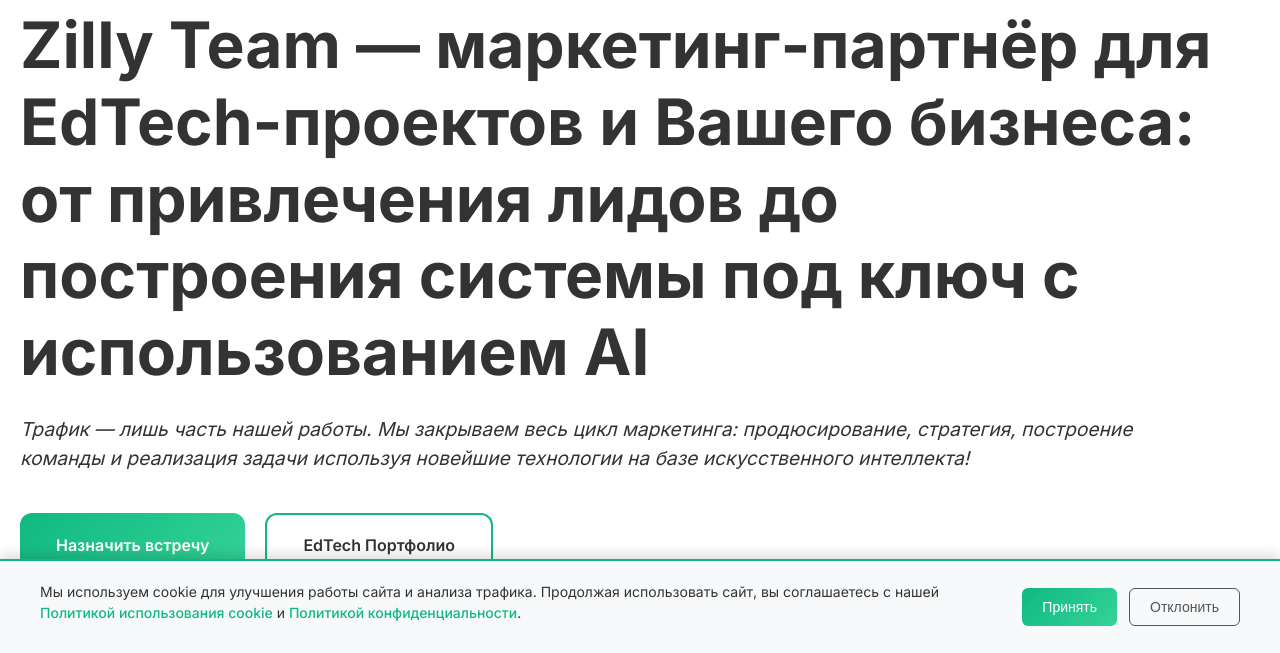
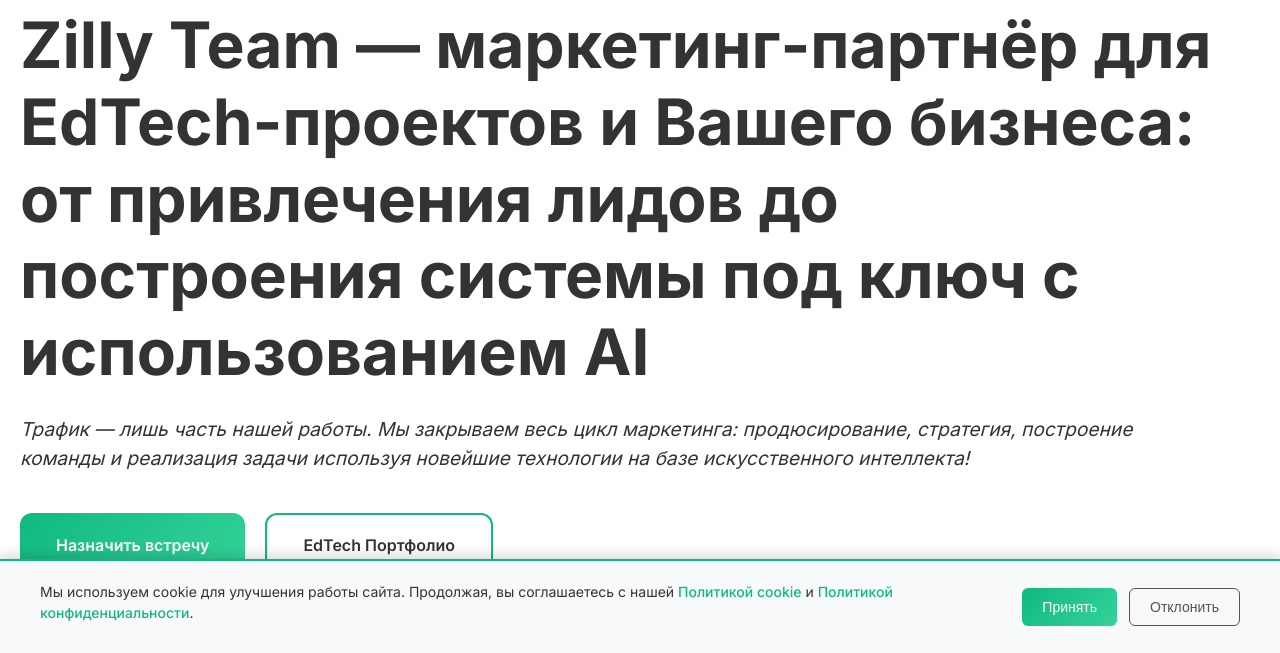
Before and after one commit to KosZoz19/zilly, a plain HTML site: page index.html in a window 1280 px wide. Shown: the part 147-800 px from the top of the page. Drawn offline with Linux system fonts and the light colour scheme.

Commit message:
Add files via upload

```diff
--- a/index.html
+++ b/index.html
@@ -1955,8 +1955,8 @@
 <div id="cookie-consent-banner" class="cookie-consent-banner">
   <div class="cookie-consent-content">
     <div class="cookie-consent-text">
-      <p data-ru="Мы используем cookie для улучшения работы сайта и анализа трафика. Продолжая использовать сайт, вы соглашаетесь с нашей <a href='cookies.html'>Политикой использования cookie</a> и <a href='privacy-policy.html'>Политикой конфиденциальности</a>." data-en="We use cookies to improve website functionality and analyze traffic. By continuing to use the site, you agree to our <a href='cookies.html'>Cookie Policy</a> and <a href='privacy-policy.html'>Privacy Policy</a>.">
-        Мы используем cookie для улучшения работы сайта и анализа трафика. Продолжая использовать сайт, вы соглашаетесь с нашей <a href='cookies.html'>Политикой использования cookie</a> и <a href='privacy-policy.html'>Политикой конфиденциальности</a>.
+      <p data-ru="Мы используем cookie для улучшения работы сайта. Продолжая, вы соглашаетесь с нашей <a href='cookies.html'>Политикой cookie</a> и <a href='privacy-policy.html'>Политикой конфиденциальности</a>." data-en="We use cookies to improve your experience. By continuing, you agree to our <a href='cookies.html'>Cookie Policy</a> and <a href='privacy-policy.html'>Privacy Policy</a>.">
+        Мы используем cookie для улучшения работы сайта. Продолжая, вы соглашаетесь с нашей <a href='cookies.html'>Политикой cookie</a> и <a href='privacy-policy.html'>Политикой конфиденциальности</a>.
       </p>
     </div>
     <div class="cookie-consent-buttons">
```
